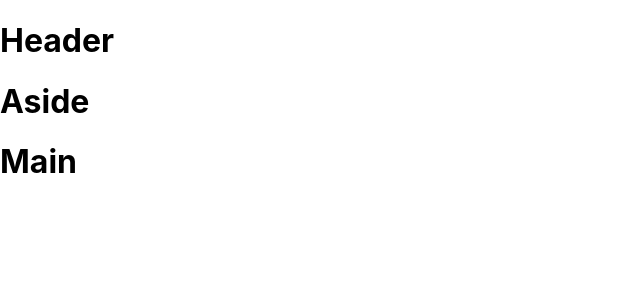
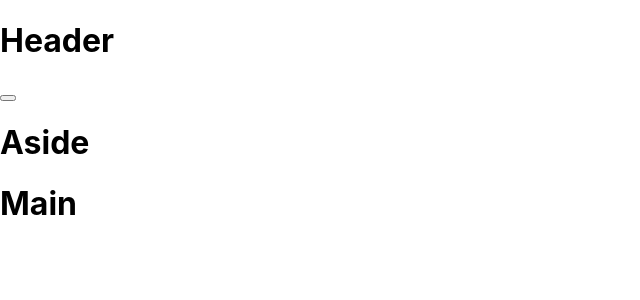
Before and after one commit to vuenos/visit-histories, a React (Create React App) app: page / in a window 1280 px wide. Shown: the top 300 px of the page, without its empty margins (0-640 px from the left). Built offline with nearby package versions, Linux system fonts and the light colour scheme.

Commit message:
installed styled-components

```diff
--- a/package.json
+++ b/package.json
@@ -12,6 +12,7 @@
     "react-scripts": "5.0.1",
     "redux": "^5.0.1",
     "redux-persist": "^6.0.0",
+    "styled-components": "^6.1.13",
     "web-vitals": "^2.1.4"
   },
   "scripts": {
--- a/src/components/Common/Header.jsx
+++ b/src/components/Common/Header.jsx
@@ -4,6 +4,7 @@ function Header() {
     return (
         <div>
             <h1>Header</h1>
+            <button></button>
         </div>
     );
 }
```
Also changed, not shown: 1 other file (tests, documents, lock files or other folders).
